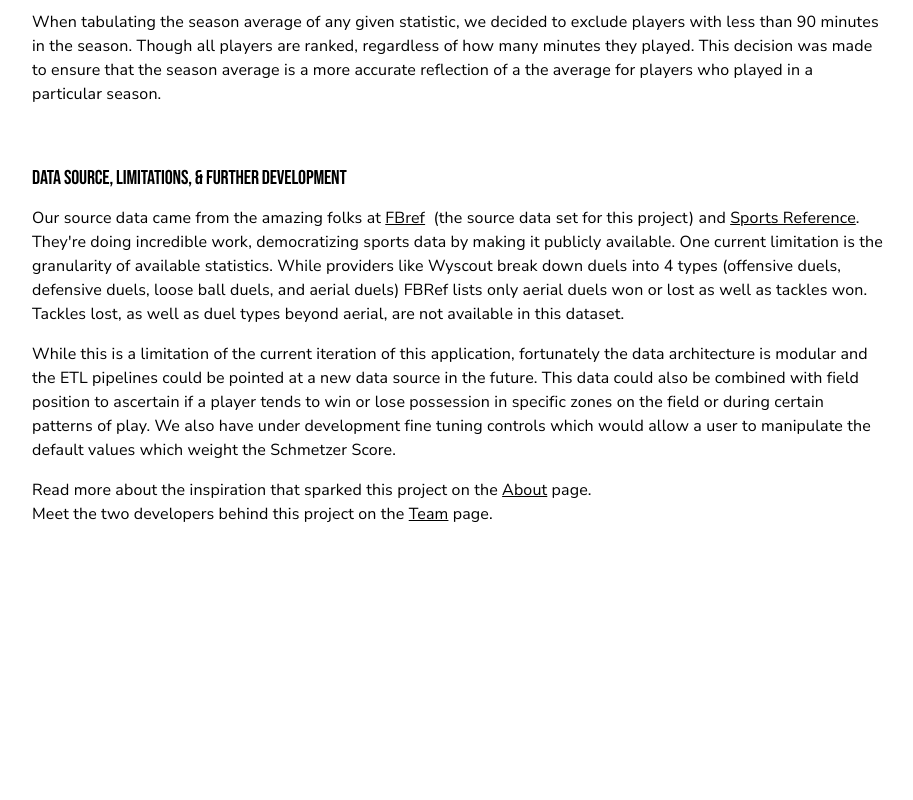
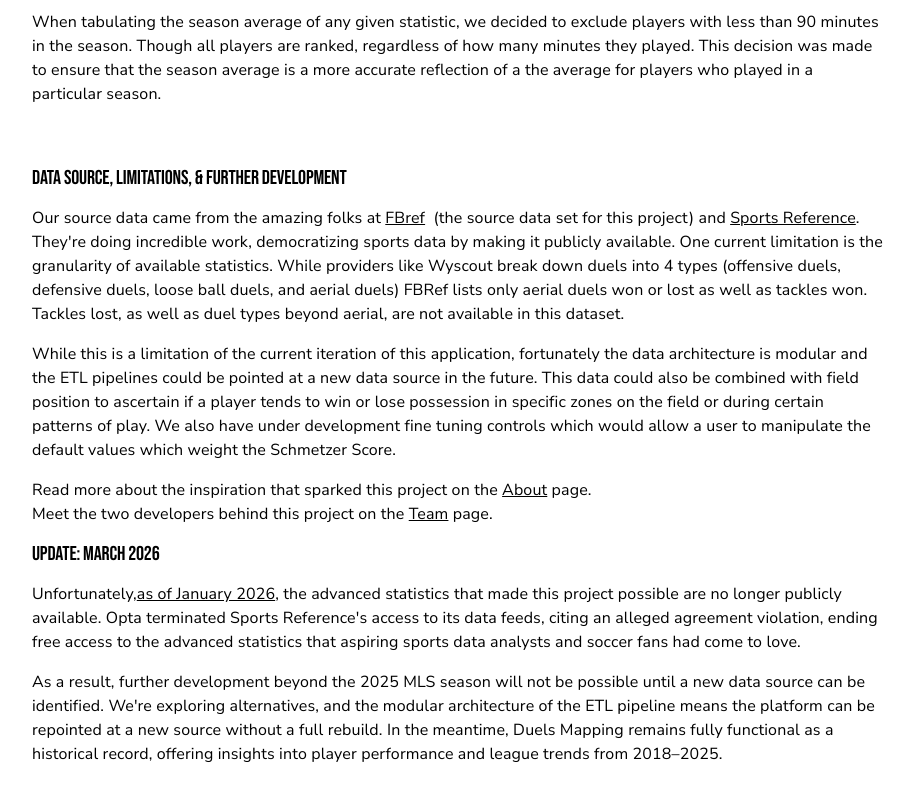
Before and after one commit to thenickedwards/duels_mapping, a Next.js app in the folder app-duels-mapping/: page /methods in a window 1280 px wide. Shown: the part 998-1798 px from the top of the page, without its empty margins (182-1095 px from the left). Before the commit the page ends 1616 px from the top, so only its background shows below. Built offline with nearby package versions, Linux system fonts and the light colour scheme; what @mui/material-nextjs would draw is missing.

Commit message:
Adding data source udpate to README and Methods page

```diff
--- a/app-duels-mapping/app/methods/page.js
+++ b/app-duels-mapping/app/methods/page.js
@@ -5,8 +5,14 @@ import { useTheme } from "@mui/material/styles";
 
 export default function MethodsPage() {
   const theme = useTheme();
-  const dividerColor = theme.palette.mode === "dark" ? theme.palette.common.white : theme.palette.common.black;
-  const rectColor = theme.palette.mode === "dark" ? theme.palette.common.blue : theme.palette.common.limegreen;
+  const dividerColor =
+    theme.palette.mode === "dark"
+      ? theme.palette.common.white
+      : theme.palette.common.black;
+  const rectColor =
+    theme.palette.mode === "dark"
+      ? theme.palette.common.blue
+      : theme.palette.common.limegreen;
 
   return (
     <main style={{ padding: "2rem" }}>
@@ -186,6 +192,35 @@ export default function MethodsPage() {
             </Link>
             &nbsp;page.
           </Typography>
+
+          <Typography variant="h2" fontSize={"1.25rem"}>
+            Update: March 2026
+          </Typography>
+
+          <Typography variant="body1">
+            Unfortunately,
+            <Link
+              href="https://www.sports-reference.com/blog/2026/01/fbref-stathead-data-update/"
+              style={{ textDecoration: "underline", color: "inherit" }}
+            >
+              as of January 2026
+            </Link>
+            , the advanced statistics that made this project possible are no
+            longer publicly available. Opta terminated Sports Reference&apos;s
+            access to its data feeds, citing an alleged agreement violation,
+            ending free access to the advanced statistics that aspiring sports
+            data analysts and soccer fans had come to love.
+          </Typography>
+
+          <Typography variant="body1">
+            As a result, further development beyond the 2025 MLS season will not
+            be possible until a new data source can be identified. We&apos;re
+            exploring alternatives, and the modular architecture of the ETL
+            pipeline means the platform can be repointed at a new source without
+            a full rebuild. In the meantime, Duels Mapping remains fully
+            functional as a historical record, offering insights into player
+            performance and league trends from 2018&ndash;2025.
+          </Typography>
         </Box>
       </Container>
     </main>
```
Also changed, not shown: 1 other file (tests, documents, lock files or other folders).
